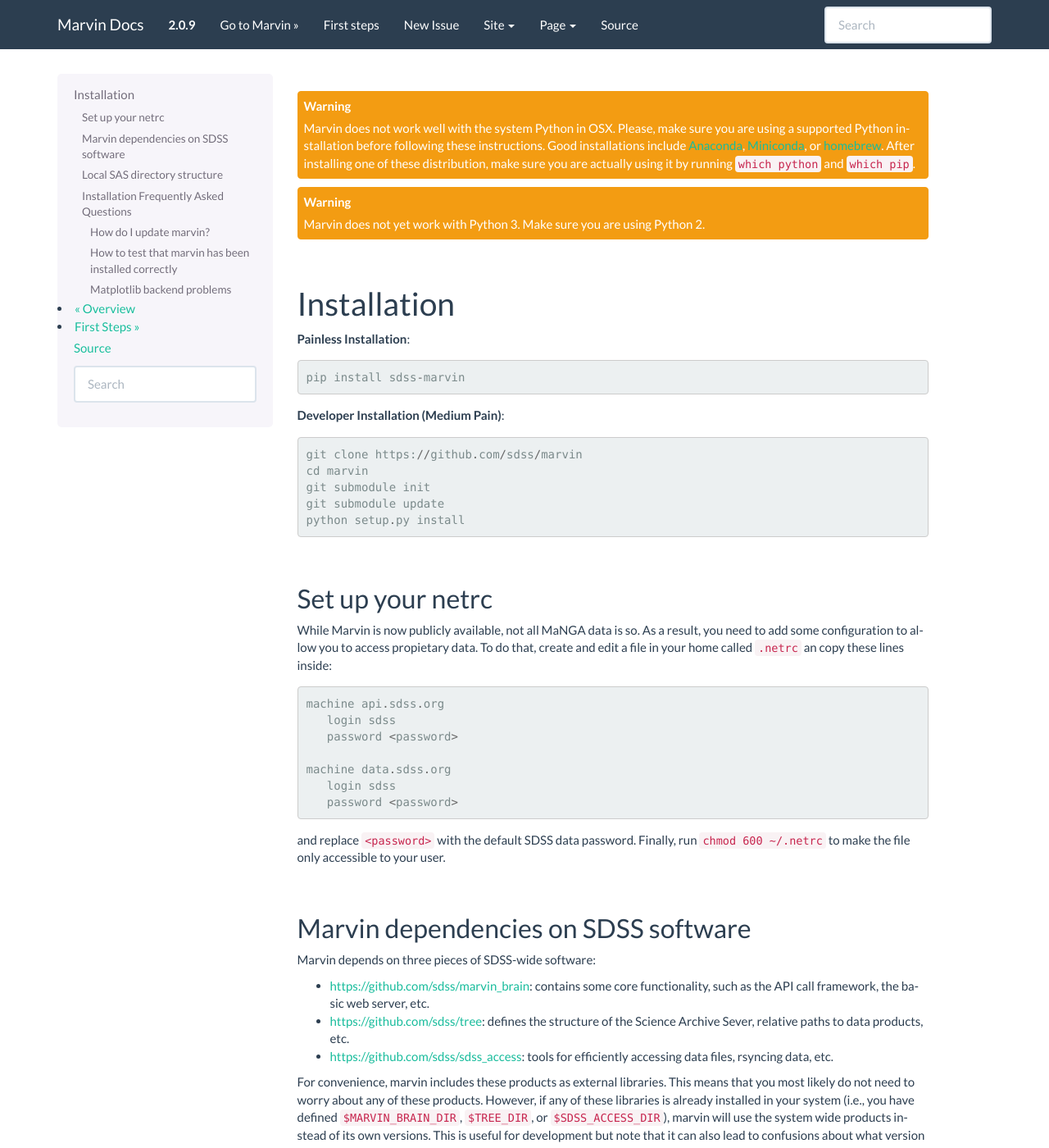
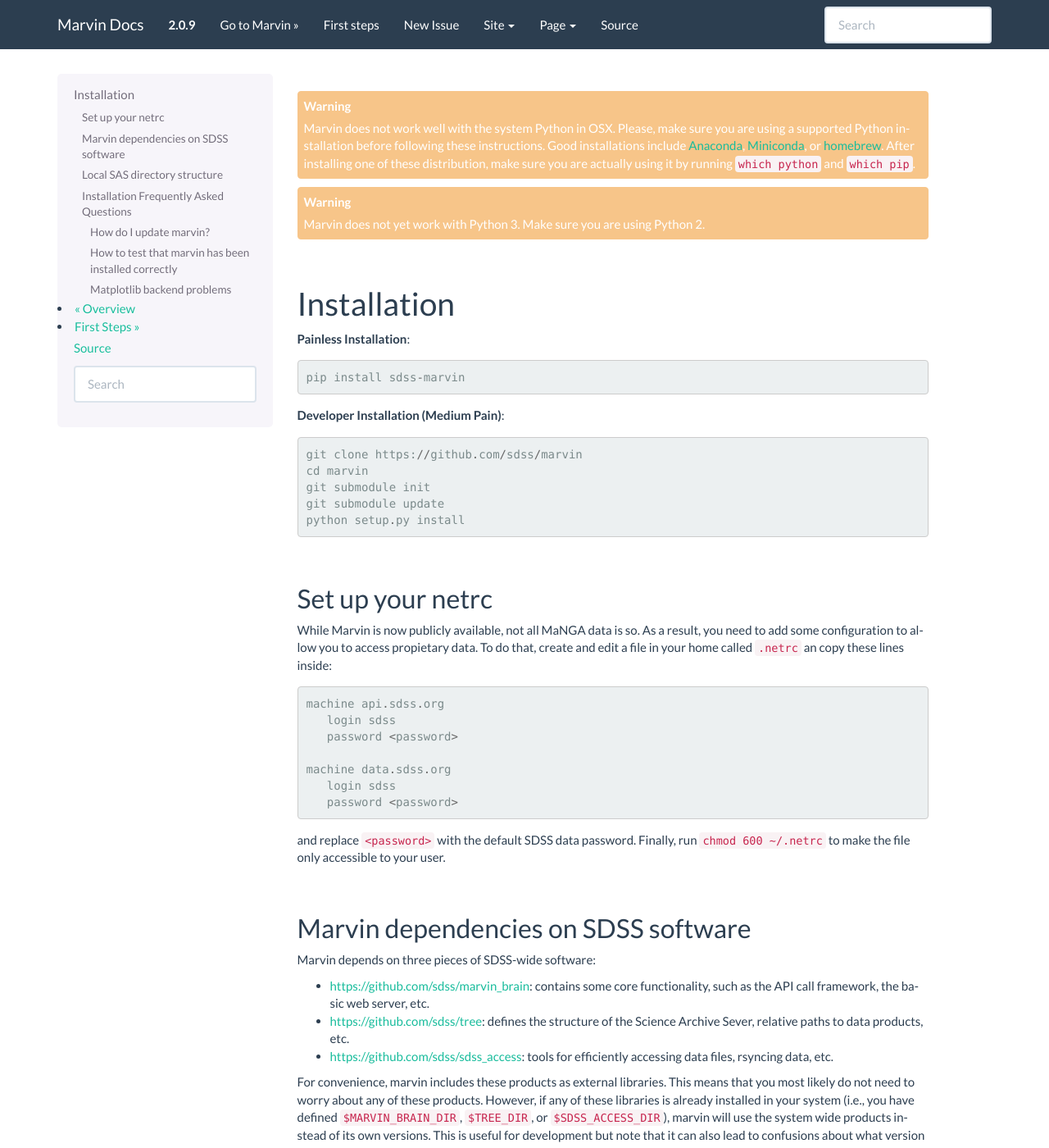
Before and after one commit to sdss/marvin, a Sphinx documentation site: the page built from docs/sphinx/installation.rst, in a window 1280 px wide and 1400 px high. Shown: the whole window at 82% size. Built offline with Sphinx 7.4.7, drawn with Linux system fonts in a browser that asks for light colours; pages that are not in the unit, such as notebooks, are missing from menus; the version number is read from the project's files by our own code.

Commit message:
made warnings a tad less bright

```diff
--- /dev/null
+++ b/docs/sphinx/_static/custom.css
@@ -0,0 +1,9 @@
+div.custom-warning {
+    background-color: #f7c589;
+    border-color: #f7c589;
+}
+
+div.custom-warning {
+    background-color: #f7c589;
+    border-color: #f7c589;
+}
--- /dev/null
+++ b/docs/sphinx/_templates/layout.html
@@ -0,0 +1,5 @@
+{# layout.html #}
+{# Import the theme's layout. #}
+{% extends "!layout.html" %}
+
+{% set css_files = css_files + ['_static/custom.css'] %}
```
Also changed, not shown: docs/sphinx/installation.rst (+7 -2 lines).
